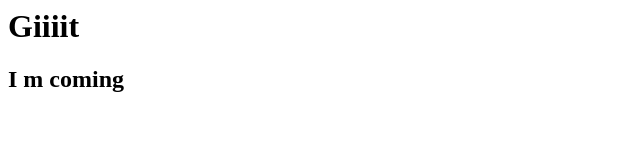
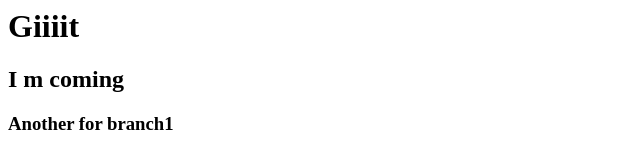
Before and after one commit to Gourav741/sec_git, a plain HTML site: page index.html in a window 1280 px wide. Shown: the whole page, without its empty margins (0-640 px from the left). Drawn offline with Linux system fonts and the light colour scheme.

Commit message:
added another h3 in index.html for branch1

```diff
--- a/index.html
+++ b/index.html
@@ -2,6 +2,7 @@
     <body>
         <h1>Giiiit</h1>
         <h2>I m coming</h2>
+        <h3>Another for branch1</h3>
     </body>
 
 </html>
```
